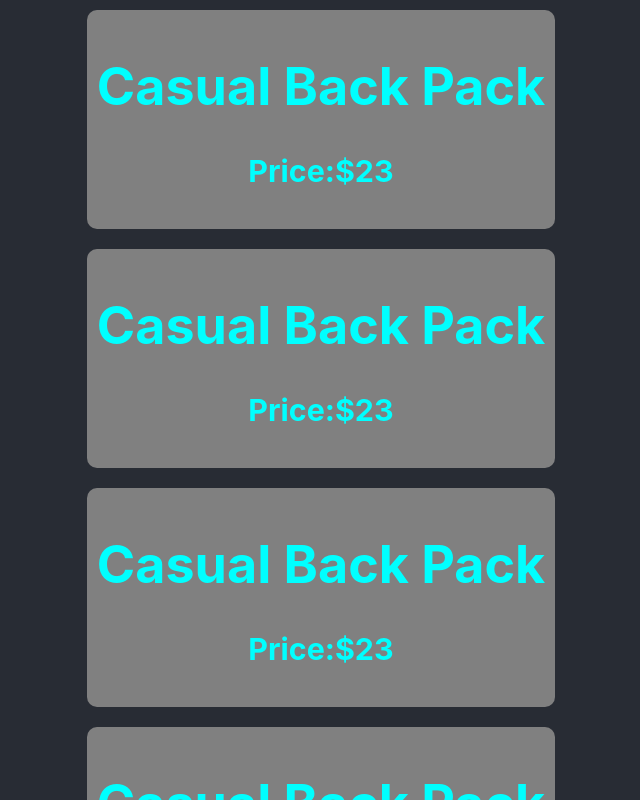
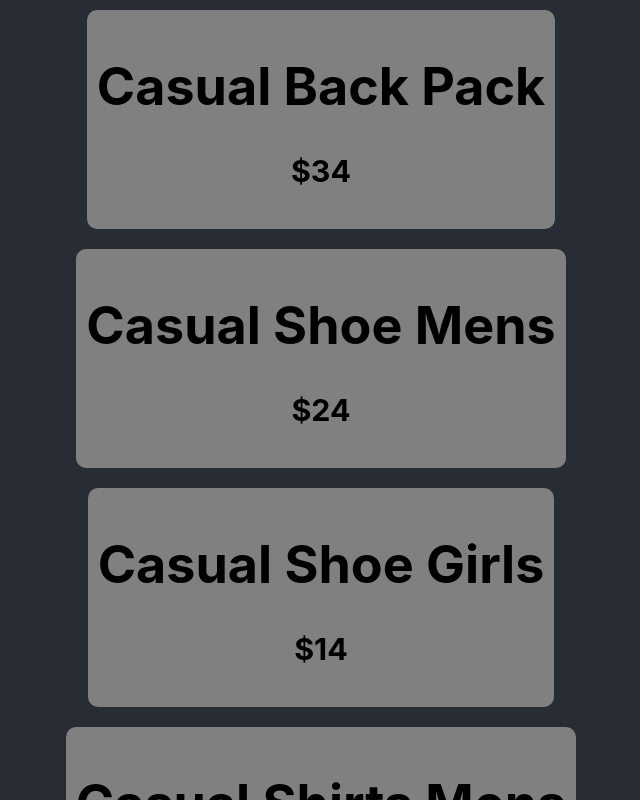
Before and after one commit to Jowelahmed-devloper/core-concepts, a React (Create React App) app: page / in a window 1280 px wide. Shown: the top 800 px of the page, without its empty margins (319-959 px from the left). Built offline with nearby package versions, Linux system fonts and the light colour scheme.

Commit message:
componetn with dynamic data

```diff
--- a/src/App.js
+++ b/src/App.js
@@ -7,34 +7,31 @@ function App() {
   return (
     <div className="App">
       <header className="App-header">
-        <Display></Display>
-        <Display></Display>
-        <Display></Display>
-        <Display></Display>
+        <Display name="Casual Back Pack" price="$34"></Display>
+        <Display name="Casual Shoe Mens" price="$24"></Display>
+        <Display name="Casual Shoe Girls" price="$14"></Display>
+        <Display name="Casual Shirts Mens" price="$54"></Display>
       </header>
     </div>
   );
 }
 
-function Display() {
+function Display(props) {
   const cssClass ={
-    backgroundColor:'gray',
-    color:'cyan',
-    margin: '10px',
+    borderRadius:'10px',
+    backgroundColor: 'gray',
+    color:'black',
+    margin:'10px',
     padding:'10px',
-    borderRadius:'10px'
-
   }
   return (
-    // Important Note: Component Mus Inside a closer Tag
     <div style={cssClass}>
-      <h1>Casual Back Pack</h1>
-      <h3>Price:$23</h3>
+      <h1>{props.name}</h1>
+      <h3>{props.price}</h3>
     </div>
   )
 }
 
 
 
-
 export default App;
```
